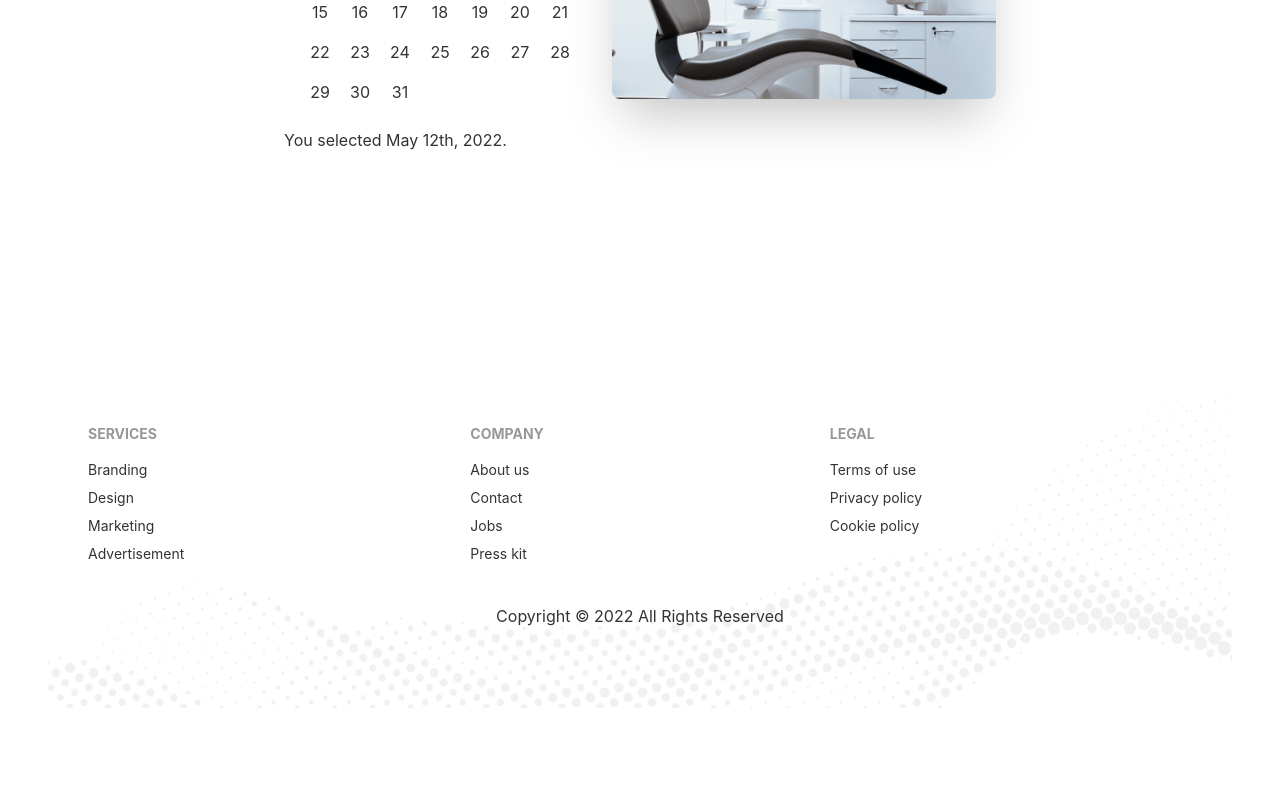
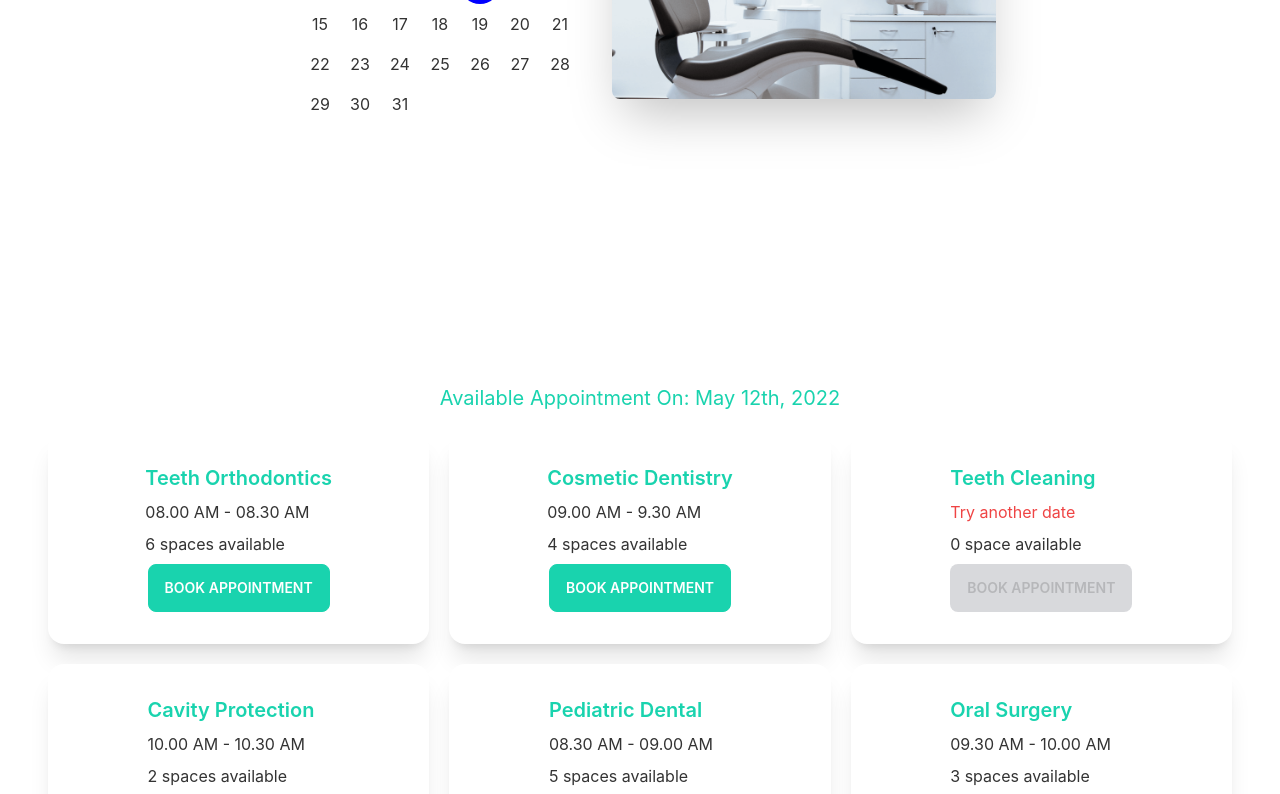
Before and after one commit to ahmed-nasir/Doctors-portal-client, a React (Create React App) app: page /appointment in a window 1280 px wide. Shown: the part 480-1274 px from the top of the page. Before the commit the page ends 1188 px from the top, so only its background shows below. Built offline with nearby package versions, Linux system fonts and the light colour scheme.

Commit message:
Appointment service modal

```diff
--- /dev/null
+++ b/public/services.json
@@ -0,0 +1,57 @@
+[
+    {
+      "_id": 1,
+      "name": "Teeth Orthodontics",
+      "slots": [
+        "08.00 AM - 08.30 AM",
+        "08.30 AM - 09.00 AM",
+        "09.00 AM - 9.30 AM",
+        "09.30 AM - 10.00 AM",
+        "10.00 AM - 10.30 AM",
+        "10.30 AM - 11.00 AM"
+      ]
+    },
+    {
+      "_id": 2,
+      "name": "Cosmetic Dentistry",
+      "slots": [
+        "09.00 AM - 9.30 AM",
+        "09.30 AM - 10.00 AM",
+        "10.00 AM - 10.30 AM",
+        "10.30 AM - 11.00 AM"
+      ]
+    },
+    {
+      "_id": 3,
+      "name": "Teeth Cleaning",
+      "slots": []
+    },
+    {
+      "_id": 4,
+      "name": "Cavity Protection",
+      "slots": [
+        "10.00 AM - 10.30 AM",
+        "10.30 AM - 11.00 AM"
+      ]
+    },
+    {
+      "_id": 5,
+      "name": "Pediatric Dental",
+      "slots": [
+        "08.30 AM - 09.00 AM",
+        "09.00 AM - 9.30 AM",
+        "09.30 AM - 10.00 AM",
+        "10.00 AM - 10.30 AM",
+        "10.30 AM - 11.00 AM"
+      ]
+    },
+    {
+      "_id": 6,
+      "name": "Oral Surgery",
+      "slots": [
+        "09.30 AM - 10.00 AM",
+        "10.00 AM - 10.30 AM",
+        "10.30 AM - 11.00 AM"
+      ]
+    }
+  ]
--- a/src/Pages/Appointment/Appointment.js
+++ b/src/Pages/Appointment/Appointment.js
@@ -1,13 +1,17 @@
-import React from 'react';
+import React, { useState } from 'react';
 import Footer from '../Shared/Footer';
 import AppointmentBanner from './AppointmentBanner';
+import AvailableAppointments from './AvailableAppointments';
 
 
 const Appointment = () => {
+    const [date, setDate] = useState(new Date());
+    console.log(date);
     return (
         <div>
 
-            <AppointmentBanner></AppointmentBanner>
+            <AppointmentBanner date={date} setDate={setDate}></AppointmentBanner>
+            <AvailableAppointments date={date}></AvailableAppointments>
             <Footer></Footer>
         </div>
     );
--- a/src/Pages/Appointment/AppointmentBanner.js
+++ b/src/Pages/Appointment/AppointmentBanner.js
@@ -1,11 +1,11 @@
-import React, { useState } from 'react';
+import React from 'react';
 import chair from '../../assets/images/chair.png'
 import { DayPicker } from 'react-day-picker';
 import 'react-day-picker/dist/style.css';
-import { format } from 'date-fns';
 
-const AppointmentBanner = () => {
-    const [date, setDate] = useState(new Date());
+
+const AppointmentBanner = ({ date, setDate }) => {
+
 
     return (
         <div class="hero min-h-screen">
@@ -18,7 +18,6 @@
                         onSelect={setDate}
 
                     />
-                    <p>You selected {format(date, 'PPP')}.</p>
 
                 </div>
             </div>
--- /dev/null
+++ b/src/Pages/Appointment/AvailableAppointments.js
@@ -0,0 +1,34 @@
+import { format } from 'date-fns';
+import React, { useEffect, useState } from 'react';
+import BookingModal from './BookingModal';
+import Service from './Service';
+
+const AvailableAppointments = ({ date }) => {
+    const [services, setServices] = useState([]);
+    const [treatment, setTreatment] = useState(null)
+
+    useEffect(() => {
+        fetch('services.json')
+            .then(res => res.json())
+            .then(data => setServices(data))
+    }, [])
+    return (
+        <div>
+            <h2 className='text-secondary text-xl text-center mb-5'>Available Appointment On: {format(date, 'PPP')}</h2>
+            <div className='grid grid-cols-1 md:grid-cols-2 lg:grid-cols-3 gap-5'>
+                {
+                    services.map(service => <Service
+                        key={service._id}
+                        service={service}
+                        setTreatment={setTreatment}
+                    ></Service>)
+                }
+            </div>
+            {
+                treatment && <BookingModal treatment={treatment}></BookingModal>
+            }
+        </div>
+    );
+};
+
+export default AvailableAppointments;
--- /dev/null
+++ b/src/Pages/Appointment/BookingModal.js
@@ -0,0 +1,20 @@
+import React from 'react';
+
+const BookingModal = ({treatment}) => {
+    return (
+        <div>
+            <input type="checkbox" id="my-modal-6" class="modal-toggle" />
+            <div class="modal modal-bottom sm:modal-middle">
+                <div class="modal-box">
+                    <h3 class="font-bold text-lg">Congratulations random Interner user!</h3>
+                    <p class="py-4">You've been selected for a chance to get one year of subscription to use Wikipedia for free!</p>
+                    <div class="modal-action">
+                        <label for="booking-modal" class="btn">Yay!</label>
+                    </div>
+                </div>
+            </div>
+        </div >
+    );
+};
+
+export default BookingModal;
--- /dev/null
+++ b/src/Pages/Appointment/Service.js
@@ -0,0 +1,28 @@
+import React from 'react';
+
+const Service = ({ service, setTreatment }) => {
+    const { name, slots } = service;
+    return (
+        <div class="card lg:max-w-lg bg-base-100 shadow-xl items-center ">
+            <div class="card-body">
+                <h2 class="card-title text-secondary">{name}</h2>
+                <p>{
+                    slots.length > 0
+                        ? <span>{slots[0]}</span>
+                        : <span className='text-red-500'>Try another date</span>
+
+                }</p>
+                <p>{slots.length} {slots.length > 1 ? 'spaces' : 'space'} available</p>
+                <div class="card-actions justify-center">
+
+                    <label for="booking-modal"
+                        disabled={slots.length === 0}
+                        onClick={() => setTreatment(service)}
+                        class="btn btn-secondary uppercase text-white">Book Appointment</label>
+                </div>
+            </div>
+        </div>
+    );
+};
+
+export default Service;
```
